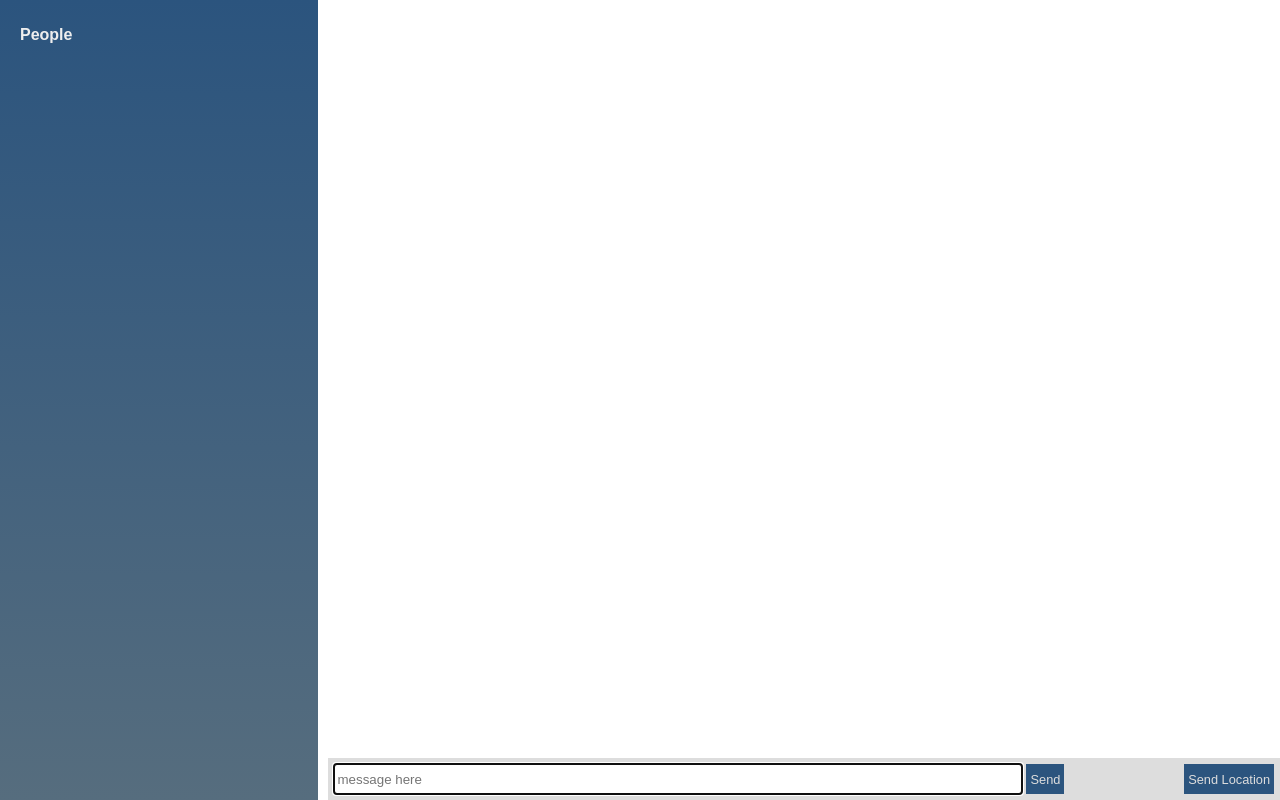
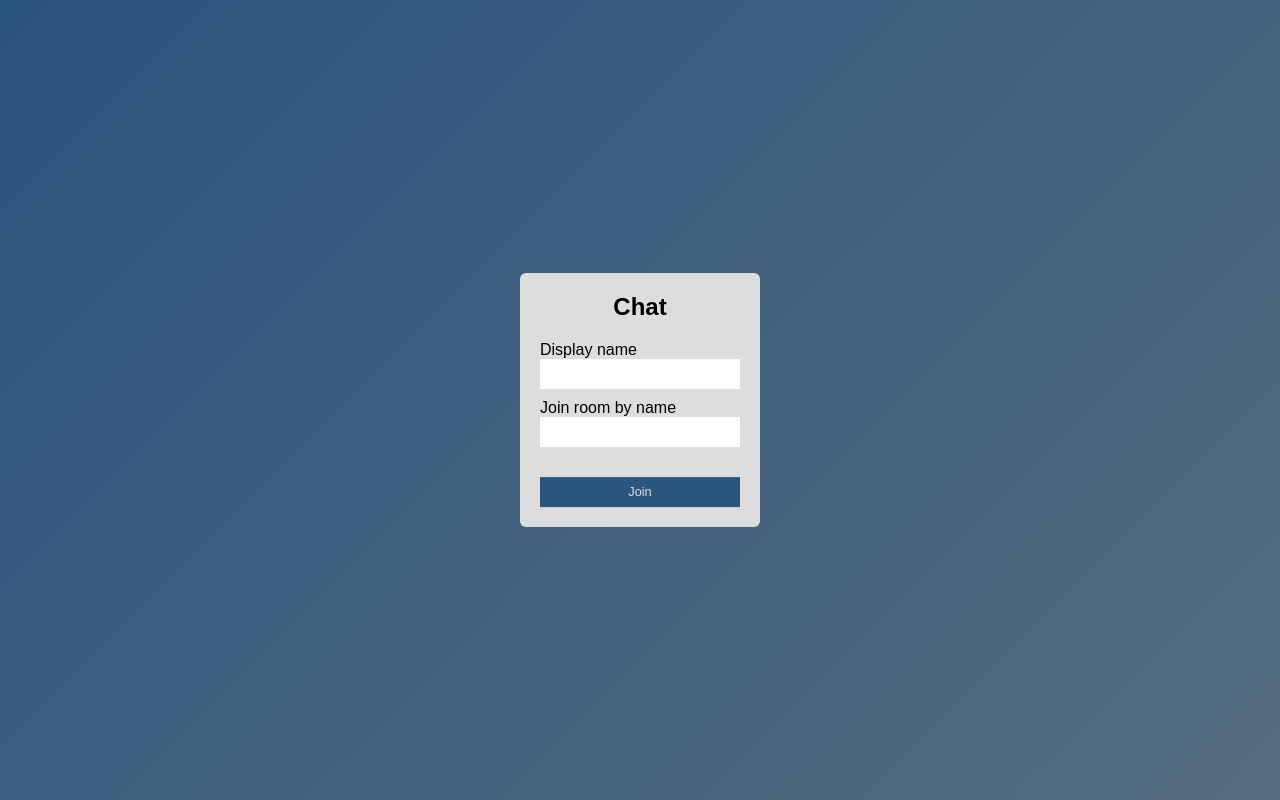
Before and after one commit to richardk70/node-chat-app, a website: page public/index.html in a window 1280 px wide. Drawn offline with nearby package versions, Linux system fonts and the light colour scheme; no server answers.

Commit message:
=Add join room modal

```diff
--- a/public/index.js
+++ b/public/chat.js
@@ -1,4 +1,15 @@
 var socket = io(); // opens up a connection
+
+function scrollToBottom() {
+    var messagePane = document.getElementById('incoming');
+    var incomingList = document.getElementById('incoming-list');
+    // var boxLeft = document.getElementsByClassName('left')[0];
+    // boxLeft.style.height = 100 + 'vh';
+
+
+}
+
+
 
 socket.on('connect', function() {
     console.log('Connected to server from browser.');
@@ -19,6 +30,7 @@ socket.on('newMessage', function(messageData) {
         createdAt: formattedTime
     });
     incoming.innerHTML += html;
+    scrollToBottom();
 });
 
 socket.on('newLocationMessage', function(messageData) {
@@ -30,6 +42,7 @@ socket.on('newLocationMessage', function(messageData) {
         createdAt: formattedTime
     });
     incoming.innerHTML += html;
+    scrollToBottom();
 });
 
 var submitBtn = document.getElementById('submitBtn');
--- a/public/index.css
+++ b/public/index.css
@@ -2,76 +2,6 @@ body {
     font-family: Arial, Helvetica, sans-serif;
     padding: 0;
     margin: 0;
-}
-
-.container{
-    display: flex;
-    grid-template-columns: 100px 200px;
-    grid-gap: 10px;
-    padding: 0;
-    margin: 0;
-}
-
-.box{
-    padding: 0;
-    margin: 0;
-}
-
-.left{
-    flex: 1;
-    background: linear-gradient(#2b547e, #566d7e);
-    color: #eee;
-    min-width: 200px;
-    height: 100vh;
-}
-
-.left p{
-    font-weight: 600;
-    padding: 10px 20px;
-}
-.right{
-    flex: 3;
-    color: black;
-    display: flex;
-    flex-direction: column;
-}
-
-#incoming{
-    flex: 4;
-    background: white;
-    padding: 10px;
-}
-
-#incoming-list{
-    list-style: none;
-}
-
-#outgoing{
-    flex: 0 1 auto;
-    background: #ddd;
-    padding: 6px;
-    display: flex;
-}
-
-.msg-left{
-    flex: 2;
-    flex-wrap: nowrap;
-}
-
-input{
-    display: inline-block;
-}
-
-input[type='text']{
-    width: 80%;
-    min-width: 200px;
-    height: 22px;
-    padding: 4px;
-    border: 0;
-}
-
-.msg-right{
-    flex: 0 1 auto;
 }
 
 .btn{
@@ -91,16 +21,128 @@ input[type='text']{
     background-color: #566d7e;
 }
 
+.modal{
+    position: absolute;
+    top: 50%;
+    left: 50%;
+    transform: translate(-50%, -50%);
+    width: 200px;
+    background: #ddd;
+    border-radius: 6px;
+    border: none;
+    padding: 20px;
+    padding-top: 0;
+}
+
+.modal h2{
+    text-align: center;
+}
+
+form {
+    display: flex;
+    flex-direction: column;
+}
+
+form > * {
+    flex: 1;
+    border: 0;
+}
+
+form > input {
+    line-height: 28px;
+    margin-bottom: 10px;
+}
+
+form > .btm-row {
+    display: flex;
+    justify-content: center;
+}
+
+#submit-btn {
+    margin-top: 20px;
+    min-width: 100%;
+}
+
+.container{
+    display: flex;
+    padding: 0;
+    margin: 0;
+}
+
+.box{
+    padding: 0;
+    margin: 0;
+}
+
+.left{
+    flex: 1;
+    background: linear-gradient(#2b547e, #566d7e);
+    color: #eee;
+    min-width: 120px;
+    height: 100vh;
+}
+
+.left p{
+    font-weight: 600;
+    padding: 10px 20px;
+}
+.right{
+    flex: 3;
+    color: black;
+    display: flex;
+    flex-direction: column;
+}
+
+#incoming{
+    flex: 4;
+    background: white;
+    padding: 10px 0;
+
+}
+
+#incoming-list{
+    list-style: none;
+}
+
+#outgoing{
+    flex: 0 1 auto;
+    justify-content: end;
+    background: #ddd;
+    padding: 6px;
+    display: flex;
+}
+
+.msg-left{
+    flex: 3;
+    flex-wrap: nowrap;
+}
+
+#outgoing > input{
+    display: inline-block;
+}
+
+#outgoing > input[type='text']{
+    width: 80%;
+    min-width: 200px;
+    height: 22px;
+    padding: 4px;
+    border: 0;
+}
+
+.msg-right{
+    flex: 0 1 auto;
+}
+
 li {
     padding-bottom: 10px;
 }
 
 .message_title{
-    line-height: 4px;
+    line-height: 0px;
 }
 
 .message_body{
-    line-height: 4px;
+    line-height: 0px;
 }
 
 .from{
--- a/public/index.html
+++ b/public/index.html
@@ -4,67 +4,23 @@
     <meta charset="UTF-8">
     <meta name="viewport" content="width=device-width, initial-scale=1.0">
     <meta http-equiv="X-UA-Compatible" content="ie=edge">
-    <title>socket.IO Project</title>
-    <link rel='stylesheet' href='index.css' type='text/css'>
+    <title>Chat App</title>
+    <link rel='stylesheet' href='index.css'>
 </head>
-<body>
-    <div class='container'>
+<body style="background: linear-gradient(-45deg, #566d7e, #2b547e); height: 100vh;">
+    <div class='modal'>
+        <h2>Chat</h2>
+        <form action="/chat.html">
+            <label>Display name</label>
+            <input type='text' id='input-name'>
 
-        <div class='box left'>
-            <p>People</p>
-        </div>
+            <label>Join room by name</label>
+            <input type='text' id='input-room'>
 
-        <div class='box right'>
-            <div id='incoming'>
-                <ul id='incoming-list'></ul>
+            <div class='btm-row'>
+                <input type='submit' class='btn' id='submit-btn' value='Join' style="width: 100%;">
             </div>
-
-            <div id='outgoing'>
-                <div class='msg-left'>
-                    <form>
-                        <!-- <input name='from' id='from' type='text' placeholder="from"></input><br> -->
-                        <input type='text' id='text' placeholder="message here" autofocus autocomplete="off"></input>
-                        <input type='submit' id='submitBtn' value='Send' class='btn'></input>
-                    </form>
-                </div>
-                <div class='msg-right'>
-                    <button class='btn'>Send Location</button>
-                </div>
-            </div>
-
-        </div>
+        </form>
     </div>
-
-    <!-- for mustache templating -->
-    <script id='message-template' type='text/template'>
-        <li>
-            <div class='message_title'>
-                <span class='from'>{{from}}</span>
-                <span class='timestamp'>{{createdAt}}</span>
-            </div>
-            <div class='message_body'>
-                <p>{{text}}</p>
-            </div>
-        </li>
-    </script>
-
-    <!-- for mustache templating -->
-    <script id='location-template' type='text/template'>
-        <li>
-            <div class='message_title'>
-                <span class='from'>{{from}}</span>
-                <span class='timestamp'>{{createdAt}}</span>
-            </div>
-            <div class='message_body'>
-                <p><a href='{{url}}' target='_blank'>my current location</a></p>
-            </div>
-        </li>
-    </script>
-
-    <script src = 'dayjs.min.js' type='text/javascript'></script>
-    <script src = 'mustache.min.js' type='text/javascript'></script>
-    <script src='/socket.io/socket.io.js'></script>
-    <script src='index.js' type='text/javascript'>
-    </script>
 </body>
 </html>
```
Also changed, not shown: public/chat.html (added, +70 -0 lines).
